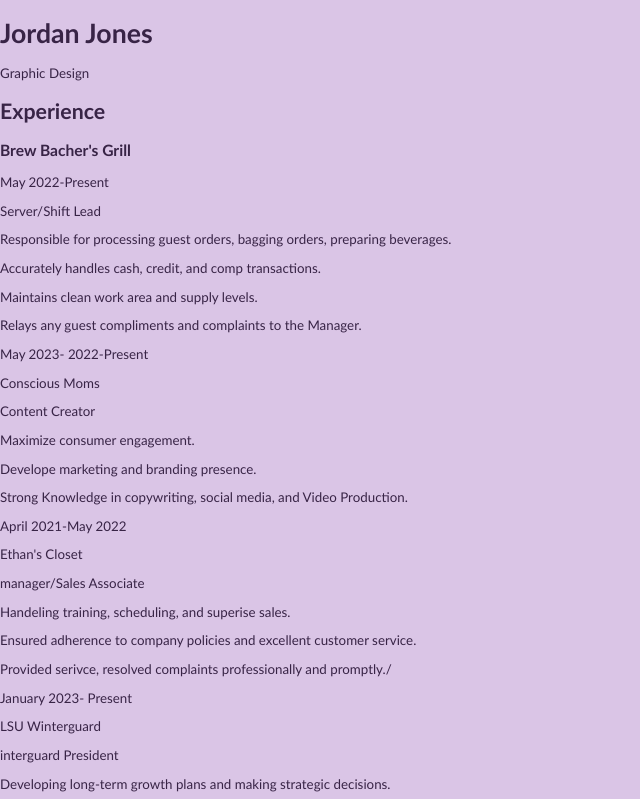
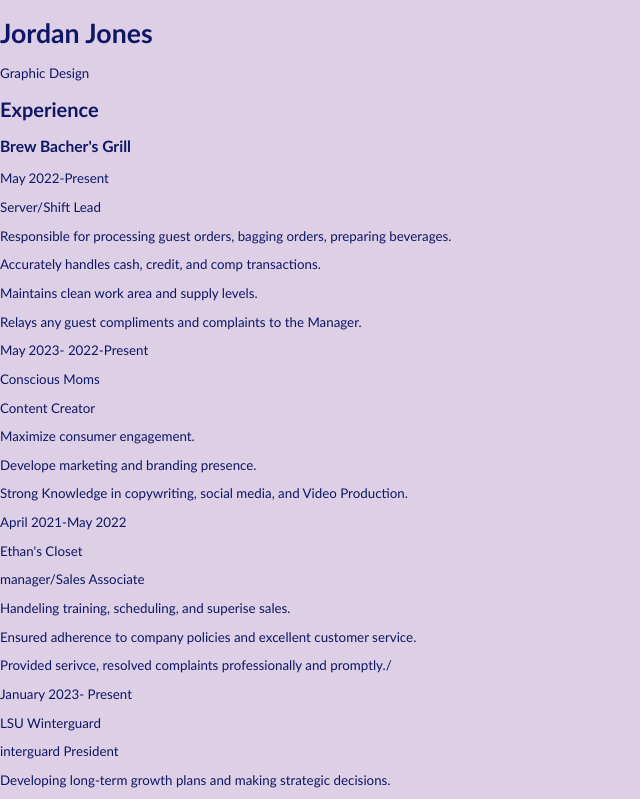
Before and after one commit to jejelise/Resume_Jones, a plain HTML site: page resume.html in a window 1280 px wide. Shown: the top 799 px of the page, without its empty margins (0-640 px from the left). Drawn offline with Linux system fonts and the light colour scheme.

Commit message:
updated main

```diff
--- a/css/main.css
+++ b/css/main.css
@@ -1,16 +1,18 @@
 /* Place CSS styles here */
 body{
-    background-color: rgb(218, 197, 230);
-    color: rgb(56, 36, 70);
+    background-color: rgb(221, 207, 230);
+    color: rgb(14, 23, 99);
     font-family: 'Trebuchet MS', 'Lucida Sans Unicode', 'Lucida Grande', 'Lucida Sans', Arial, sans-serif;
     font-size: 10pt;
 
 }
 h1{
     font-family: 'Trebuchet MS', 'Lucida Sans Unicode', 'Lucida Grande', 'Lucida Sans', Arial, sans-serif;
-    color:rgb(56, 36, 70);
+    color: color:rgb(56, 36, 70);}
+    ;
     font-size: 20pt;
 }
 h2{font-size: 16pt;
 font-family: 'Trebuchet MS', 'Lucida Sans Unicode', 'Lucida Grande', 'Lucida Sans', Arial, sans-serif;
-color:rgb(56, 36, 70);}
+color:color:rgb(56, 36, 70);}
+;}
```
